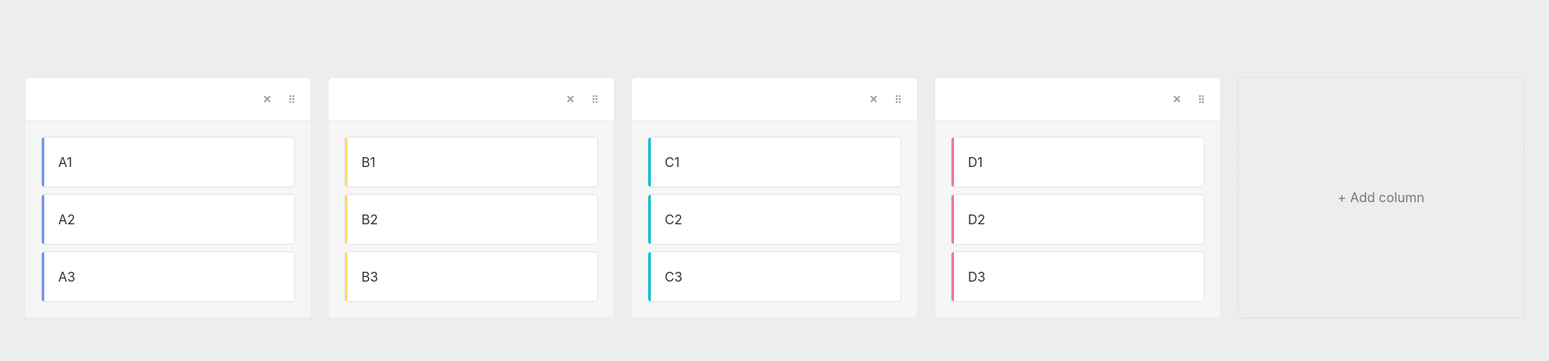
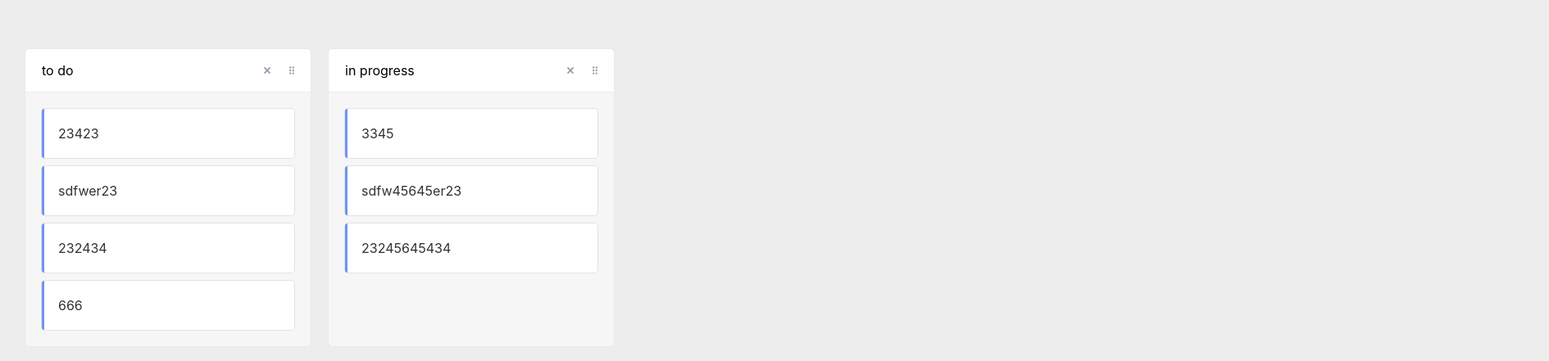
Before and after one commit to Pryadkin/Kanban_dnd-kit, a React (Vite) app: page / in a window 1280 px wide. Shown: the part 159-600 px from the top of the page at 82% size, 1890 px wide, since content can reach past the window. Built offline with nearby package versions, Linux system fonts and the light colour scheme.

Commit message:
add types.ts, getTaskItems, getColumnNames to App.tsx

```diff
--- a/src/App.tsx
+++ b/src/App.tsx
@@ -1,13 +1,63 @@
 import {useState} from 'react'
 
 import {Kanban} from './components/Kanban'
+import {
+    ICol, ITask, TColName, TTasks,
+} from './types'
+
+const tasks: ITask[] = [
+    {
+        id: 'lblr',
+        title: 'title_1',
+    },
+    {
+        id: 'lblsdfr',
+        title: 'title_2',
+    },
+    {
+        id: 'lblsdgfhrr',
+        title: 'title_3',
+    },
+]
+
+const columns: ICol[] = [
+    {
+        id: 'sfeosdfri2392',
+        title: 'to do',
+        tasks: ['23423', 'sdfwer23', '232434', '666'],
+    },
+    {
+        id: 'sfeori2392',
+        title: 'in progress',
+        tasks: ['3345', 'sdfw45645er23', '23245645434'],
+    },
+]
 
 const App = () => {
-    const [count, setCount] = useState(0)
+    const taskItems: TTasks = {}
+    const columnItems: TColName = {}
+
+    const getTaskItems = (cols: ICol[]) => {
+        cols.forEach(col => {
+            taskItems[col.id] = col.tasks
+        })
+
+        return taskItems
+    }
+
+    const getColumnNames = (cols: ICol[]) => {
+        cols.forEach(col => {
+            columnItems[col.id] = col.title
+        })
+        return columnItems
+    }
 
     return (
         <div>
-            <Kanban />
+            <Kanban
+                items={getTaskItems(columns)}
+                columnNames={getColumnNames(columns)}
+            />
         </div>
     )
 }
--- a/src/components/Kanban/index.tsx
+++ b/src/components/Kanban/index.tsx
@@ -36,6 +36,7 @@ import {
     horizontalListSortingStrategy,
 } from '@dnd-kit/sortable'
 
+import {TColName} from '../../types'
 import {createRange} from '../../utils/createRange'
 import {getColor} from '../../utils/getColor'
 import {coordinateGetter as multipleContainersCoordinateGetter} from '../../utils/multipulContainersKayboardCooldinates'
@@ -57,6 +58,7 @@ const dropAnimation: DropAnimation = {
 type Items = Record<UniqueIdentifier, UniqueIdentifier[]>
 
 interface Props {
+    columnNames: TColName;
     adjustScale?: boolean;
     cancelDrop?: CancelDrop;
     columns?: number;
@@ -86,7 +88,6 @@ interface Props {
 
 export const TRASH_ID = 'void'
 const PLACEHOLDER_ID = 'placeholder'
-const empty: UniqueIdentifier[] = []
 
 const Trash = ({id}: {id: UniqueIdentifier}) => {
     const {setNodeRef, isOver} = useDroppable({
@@ -117,6 +118,7 @@ const Trash = ({id}: {id: UniqueIdentifier}) => {
 }
 
 export const Kanban = ({
+    columnNames,
     adjustScale = false,
     itemCount = 3,
     cancelDrop,
@@ -289,7 +291,7 @@ export const Kanban = ({
     function renderContainerDragOverlay(containerId: UniqueIdentifier) {
         return (
             <Container
-                label={`Column ${containerId}`}
+                label={columnNames[containerId]}
                 columns={columns}
                 style={{
                     height: '100%',
@@ -507,7 +509,7 @@ export const Kanban = ({
                         <DroppableContainer
                             key={containerId}
                             id={containerId}
-                            label={minimal ? undefined : `Column ${containerId}`}
+                            label={minimal ? undefined : columnNames[containerId]}
                             columns={columns}
                             items={items[containerId]}
                             scrollable={scrollable}
@@ -533,7 +535,7 @@ export const Kanban = ({
                             </SortableContext>
                         </DroppableContainer>
                     ))}
-                    {minimal
+                    {/* {minimal
                         ? undefined
                         : (
                             <DroppableContainer
@@ -545,7 +547,7 @@ export const Kanban = ({
                             >
                                 + Add column
                             </DroppableContainer>
-                        )}
+                        )} */}
                 </SortableContext>
             </div>
             {createPortal(
--- a/src/styles/global.scss
+++ b/src/styles/global.scss
@@ -4,7 +4,7 @@
   font-weight: 400;
 
   color-scheme: light dark;
-  color: rgba(255, 255, 255, 0.87);
+  color: black;
   background-color: #ededed;
 
   font-synthesis: none;
--- /dev/null
+++ b/src/types.ts
@@ -0,0 +1,18 @@
+export interface ITask {
+    id: string,
+    title: string,
+}
+
+export interface ICol {
+    id: string,
+    title: string,
+    tasks: string[],
+}
+
+export type TTasks = {
+    [id: string]: string[]
+}
+
+export type TColName = {
+    [id: string]: string
+}
```
